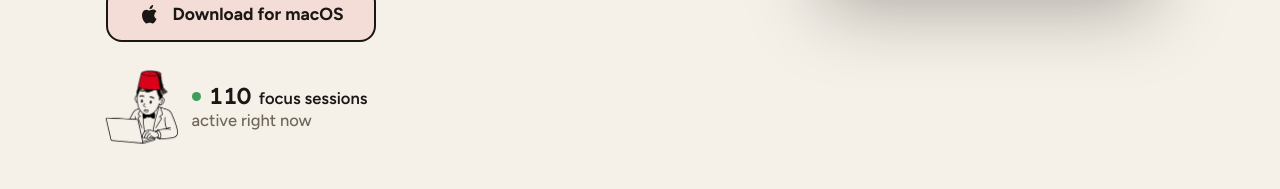
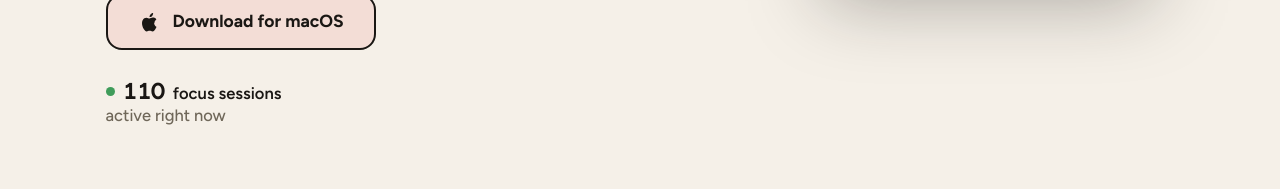
Before and after one commit to welock-in/landing-page, a Next.js app: page / in a window 1280 px wide. Shown: the part 611-800 px from the top of the page. Built offline with nearby package versions, Linux system fonts and the light colour scheme; no server answers.

Commit message:
Drop the peep next to the live-sessions figure
Co-Authored-By: Claude Fable 5 <noreply@anthropic.com>

```diff
--- a/src/components/home/Hero.tsx
+++ b/src/components/home/Hero.tsx
@@ -193,15 +193,6 @@ export function Hero() {
             <DownloadButton className="home-dl" />
           </div>
           <div className="hero-socialProof">
-            <img
-              className="hero-spPeep"
-              src="/images/peep-laptop.webp"
-              alt=""
-              aria-hidden="true"
-              width={144}
-              height={145}
-              decoding="async"
-            />
             <div className="hero-spText">
               <div className="hero-spNow">
                 <span className="hero-spDot" aria-hidden="true" />
--- a/src/components/home/home.css
+++ b/src/components/home/home.css
@@ -40,9 +40,6 @@ main{position:relative;}
 .hero-subtitle{font-size:19.5px;color:var(--muted);max-width:540px;margin:0 0 32px;line-height:1.55;}
 .hero-ctaRow{display:flex;align-items:center;gap:18px;flex-wrap:wrap;margin-bottom:30px;}
 .hero-socialProof{display:flex;align-items:center;gap:14px;}
-.hero-spPeep{flex:none;width:72px;height:auto;display:block;transform-origin:52% 88%;animation:peepPivot 9s ease-in-out infinite;}
-@keyframes peepPivot{0%{transform:rotate(-2.2deg) translateY(0);}25%{transform:rotate(0.8deg) translateY(-1px);}50%{transform:rotate(2.4deg) translateY(0);}75%{transform:rotate(-0.6deg) translateY(-1.5px);}100%{transform:rotate(-2.2deg) translateY(0);}}
-@media(prefers-reduced-motion:reduce){.hero-spPeep{animation-duration:16s;}}
 .hero-spText{display:flex;flex-direction:column;gap:3px;}
 .hero-spNow{display:flex;align-items:baseline;gap:8px;line-height:1;}
 /* The live-dot halo used to animate box-shadow spread (0 -> 8px), which Chrome
```
